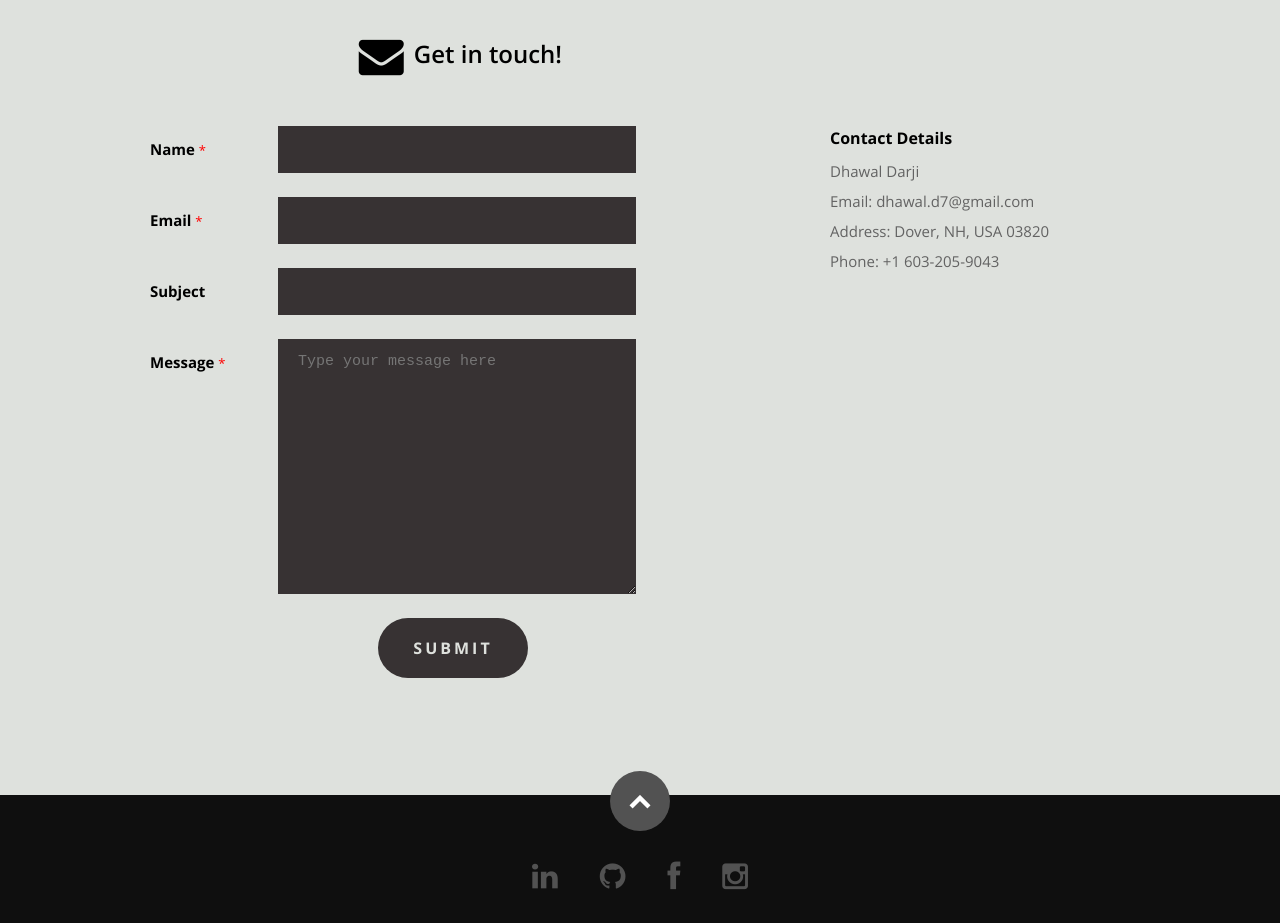
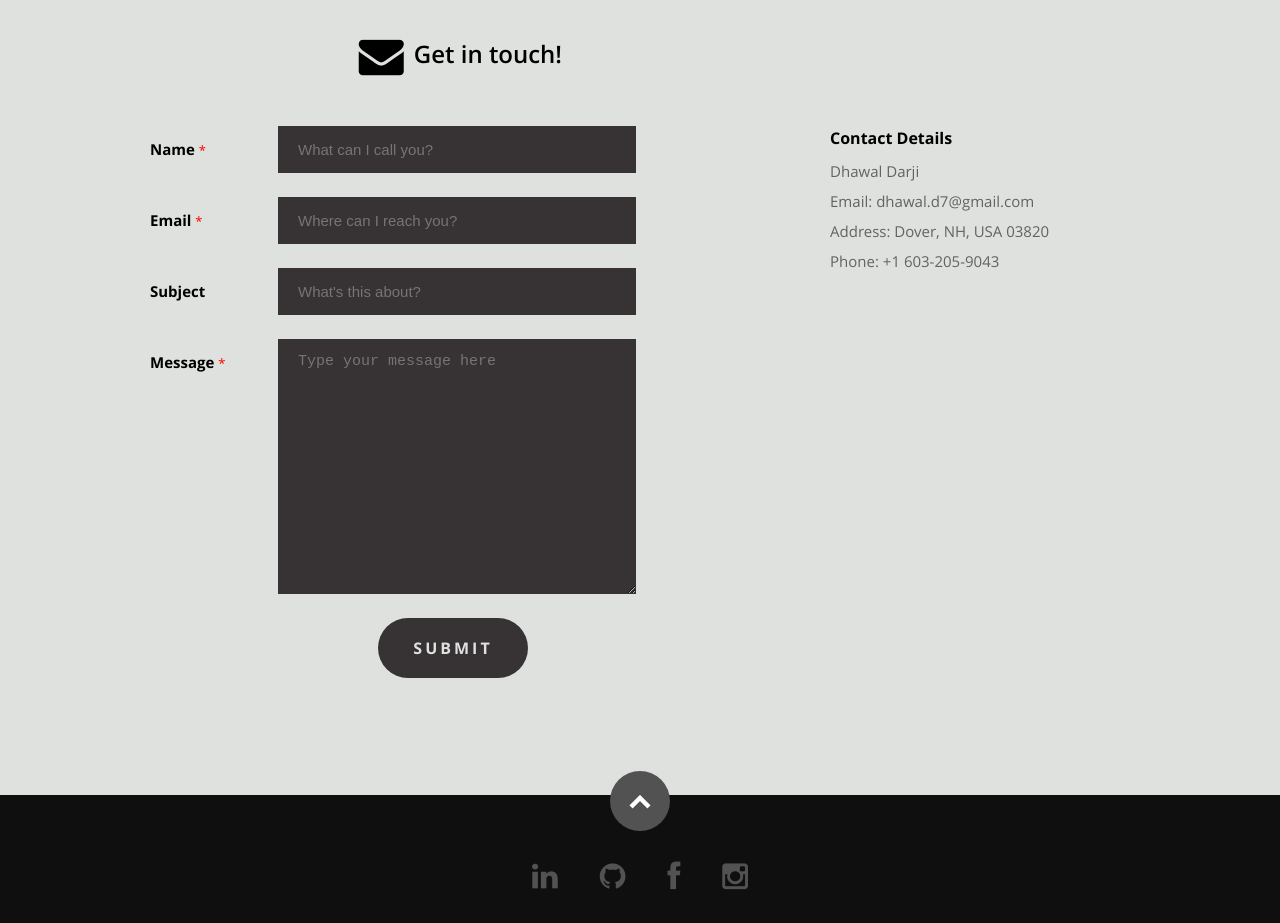
Before and after one commit to dhawaldarji7/dhawaldarjiportfolio, a React (Create React App) app: page / in a window 1280 px wide. Shown: the part 3020-3943 px from the top of the page. Built offline with nearby package versions, Linux system fonts and the light colour scheme.

Commit message:
Added placeholders in the contact form

```diff
--- a/src/Components/Contact.js
+++ b/src/Components/Contact.js
@@ -91,6 +91,7 @@ const Contact = ({ data }) => {
                   <input
                     id="contactName"
                     name="contactName"
+                    placeholder="What can I call you?"
                     type="text"
                     onChange={formik.handleChange}
                     onBlur={formik.handleBlur}
@@ -112,6 +113,7 @@ const Contact = ({ data }) => {
                   <input
                     id="contactEmail"
                     name="contactEmail"
+                    placeholder="Where can I reach you?"
                     type="text"
                     onChange={formik.handleChange}
                     onBlur={formik.handleBlur}
@@ -131,6 +133,7 @@ const Contact = ({ data }) => {
                   <input
                     id="contactSubject"
                     name="contactSubject"
+                    placeholder="What's this about?"
                     type="text"
                     onChange={formik.handleChange}
                     onBlur={formik.handleBlur}
```
